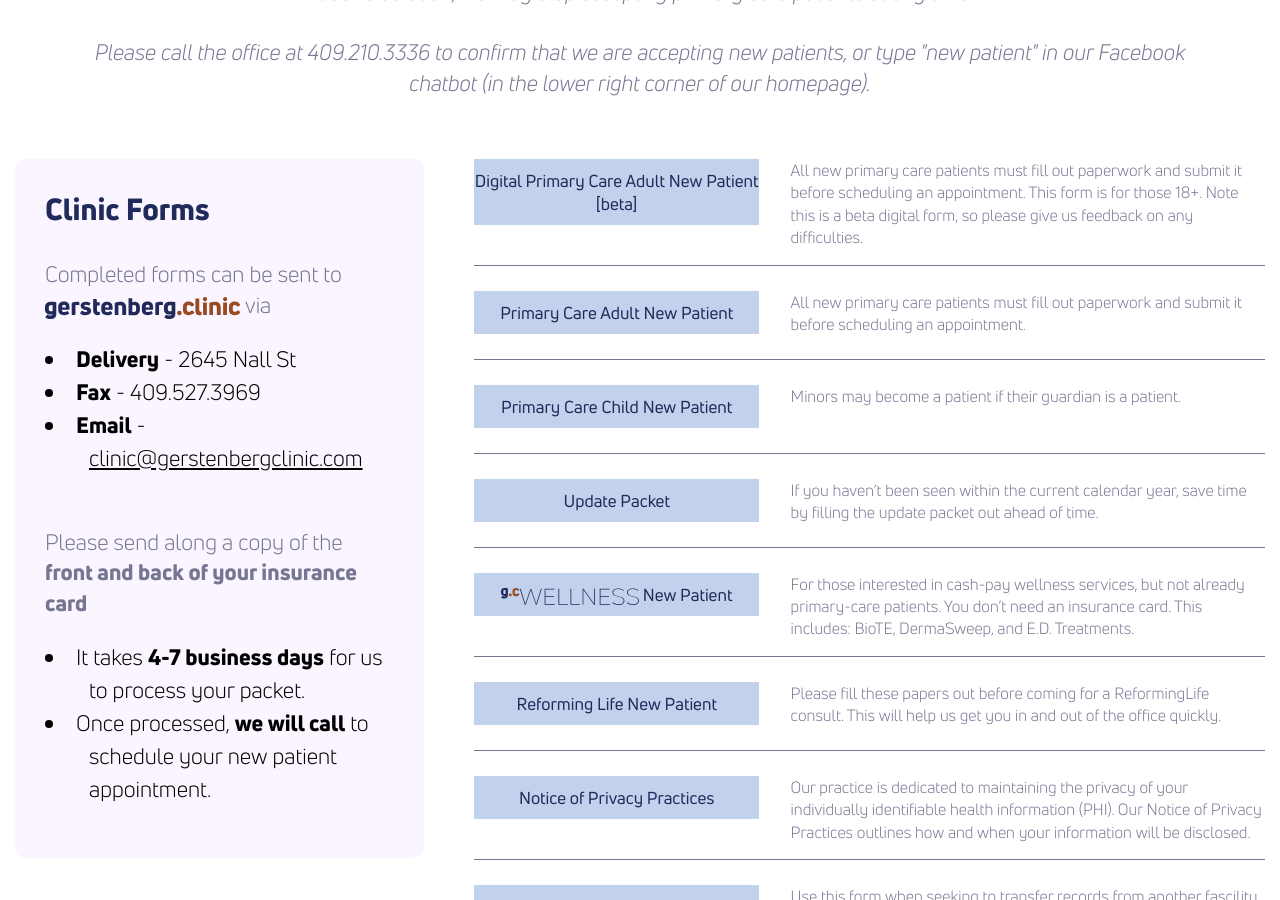
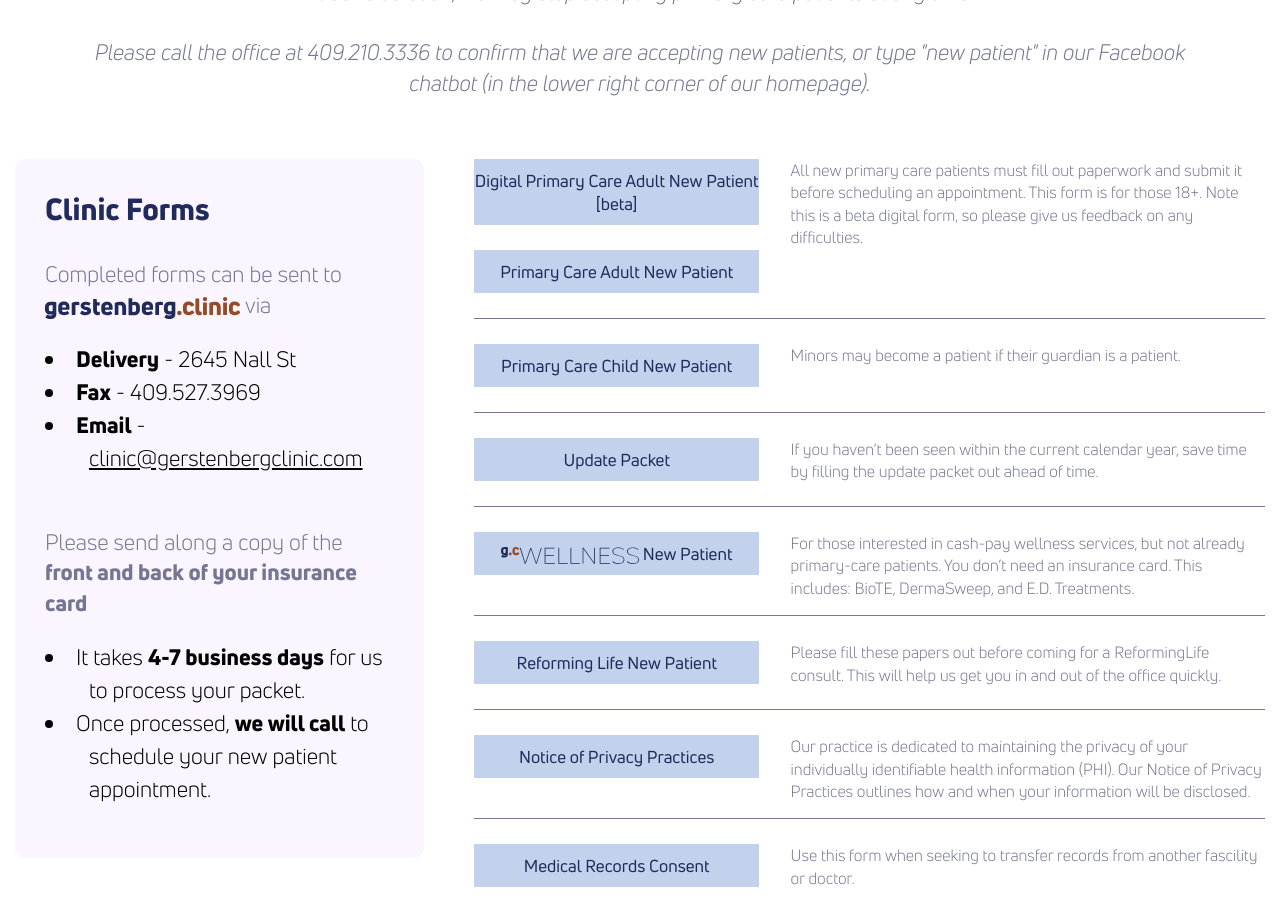
Before and after one commit to theneverwoods/gerstenberg.clinic, a Jekyll site: the page built from forms.html, in a window 1280 px wide and 900 px high, scrolled down 1225 px. Built offline with Jekyll 4.4.1, drawn with Linux system fonts in a browser that asks for light colours.

Commit message:
Update forms.html

```diff
--- a/forms.html
+++ b/forms.html
@@ -32,7 +32,8 @@ stylesheet: forms
        <div class="links-row">
       <div>
         <a href="https://form.jotform.com/222806516737056" target="_blank" class="btn">Digital Primary Care Adult New Patient [beta]</a>
-      </div>
+        <a href="{{ site.baseurl }}/pdf/adult.pdf" target="_blank" class="btn">Primary Care Adult New Patient</a>
+     </div>
       <div>
         <p>
           All new primary care patients must fill out paperwork and submit it before scheduling an appointment. This form is for those 18+. Note this is a beta digital form, so please give us feedback on any difficulties.
@@ -40,16 +41,6 @@ stylesheet: forms
       </div>
     </div>
 
-      <div class="links-row">
-      <div>
-        <a href="{{ site.baseurl }}/pdf/adult.pdf" target="_blank" class="btn">Primary Care Adult New Patient</a>
-      </div>
-      <div>
-        <p>
-          All new primary care patients must fill out paperwork and submit it before scheduling an appointment.
-        </p>
-      </div>
-    </div>
     <div class="links-row">
       <div>
         <a href="{{ site.baseurl }}/pdf/pedi.pdf" target="_blank" class="btn">Primary Care Child New Patient</a>
```
